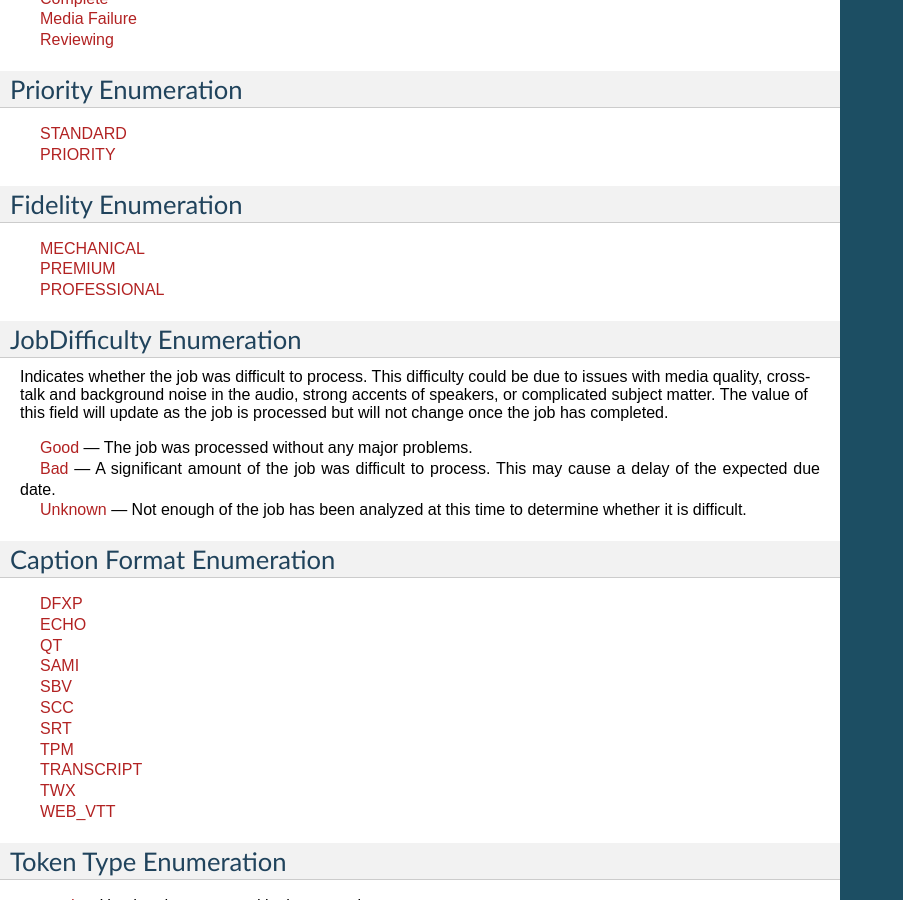
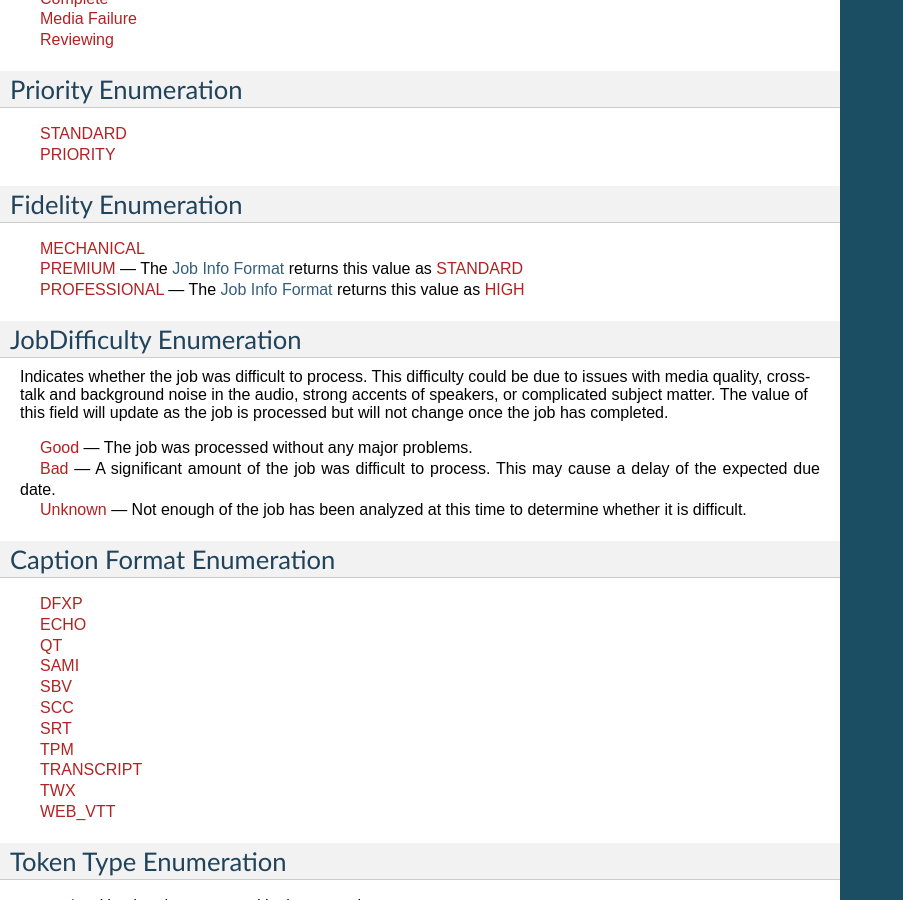
Before and after one commit to cielo24/Docs, a Sphinx documentation site: the page built from api/source/output_formats/enums.rst, in a window 1280 px wide and 900 px high, scrolled down 707 px. Shown: the whole window, without its empty margins (0-903 px from the left). Built offline with Sphinx 7.4.7, drawn with Linux system fonts in a browser that asks for light colours.

Commit message:
CLC-1683: API docs fidelity enum descriptions

```diff
--- a/api/source/output_formats/enums.rst
+++ b/api/source/output_formats/enums.rst
@@ -82,9 +82,9 @@ Fidelity Enumeration
     <span style="padding: 20px">
     MECHANICAL</br>
     <span style="padding: 20px">
-    PREMIUM</br>
+    PREMIUM <font color="black">— The <a href="http://docs.cielo24.com/en/latest/output_formats/formats.html#job-info-format-label">Job Info Format</a> returns this value as </font>STANDARD</br>
     <span style="padding: 20px">
-    PROFESSIONAL</br>
+    PROFESSIONAL <font color="black">— The <a href="http://docs.cielo24.com/en/latest/output_formats/formats.html#job-info-format-label">Job Info Format</a> returns this value as </font>HIGH</font></br>
     </font>
 
 .. _job-difficulty-label:
```
